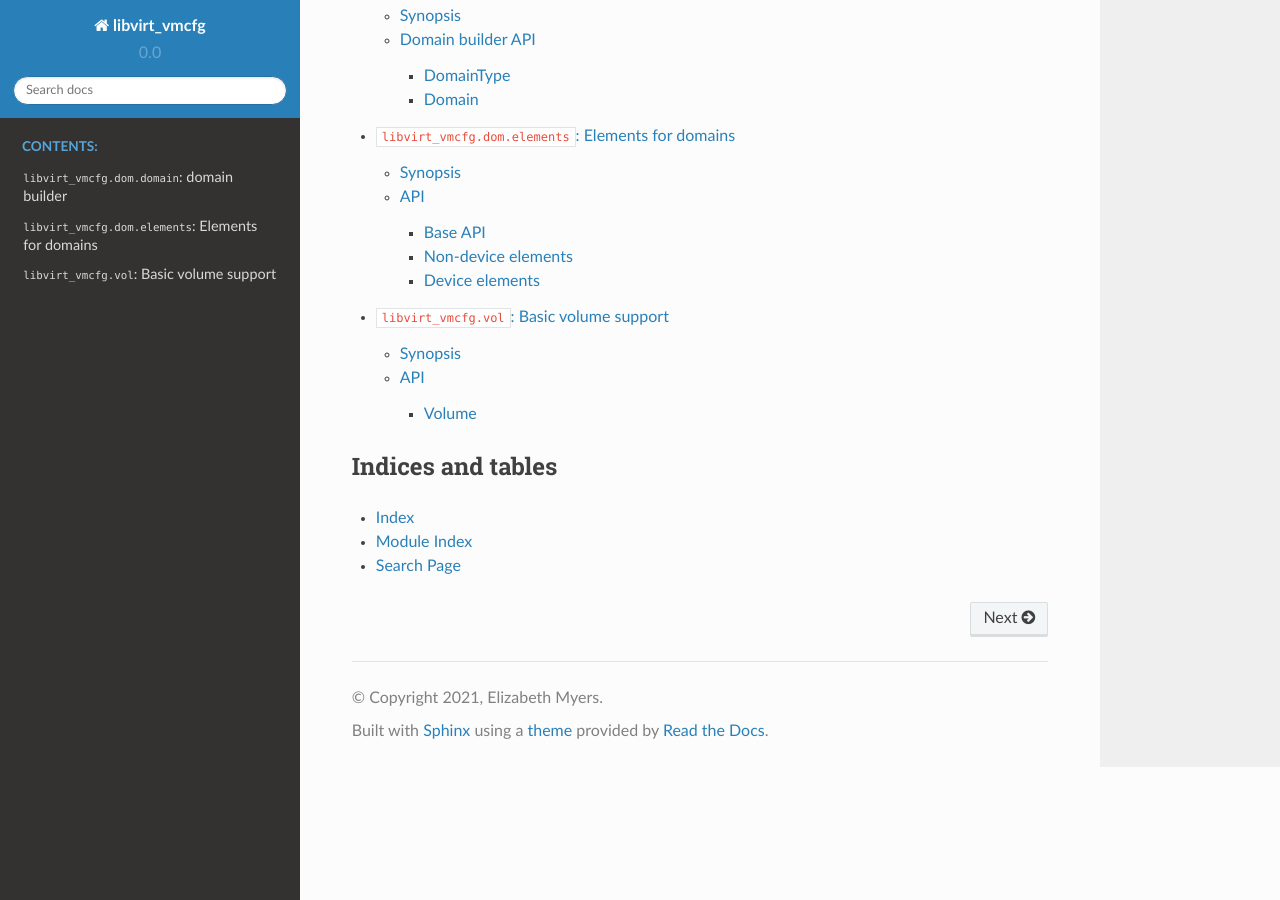
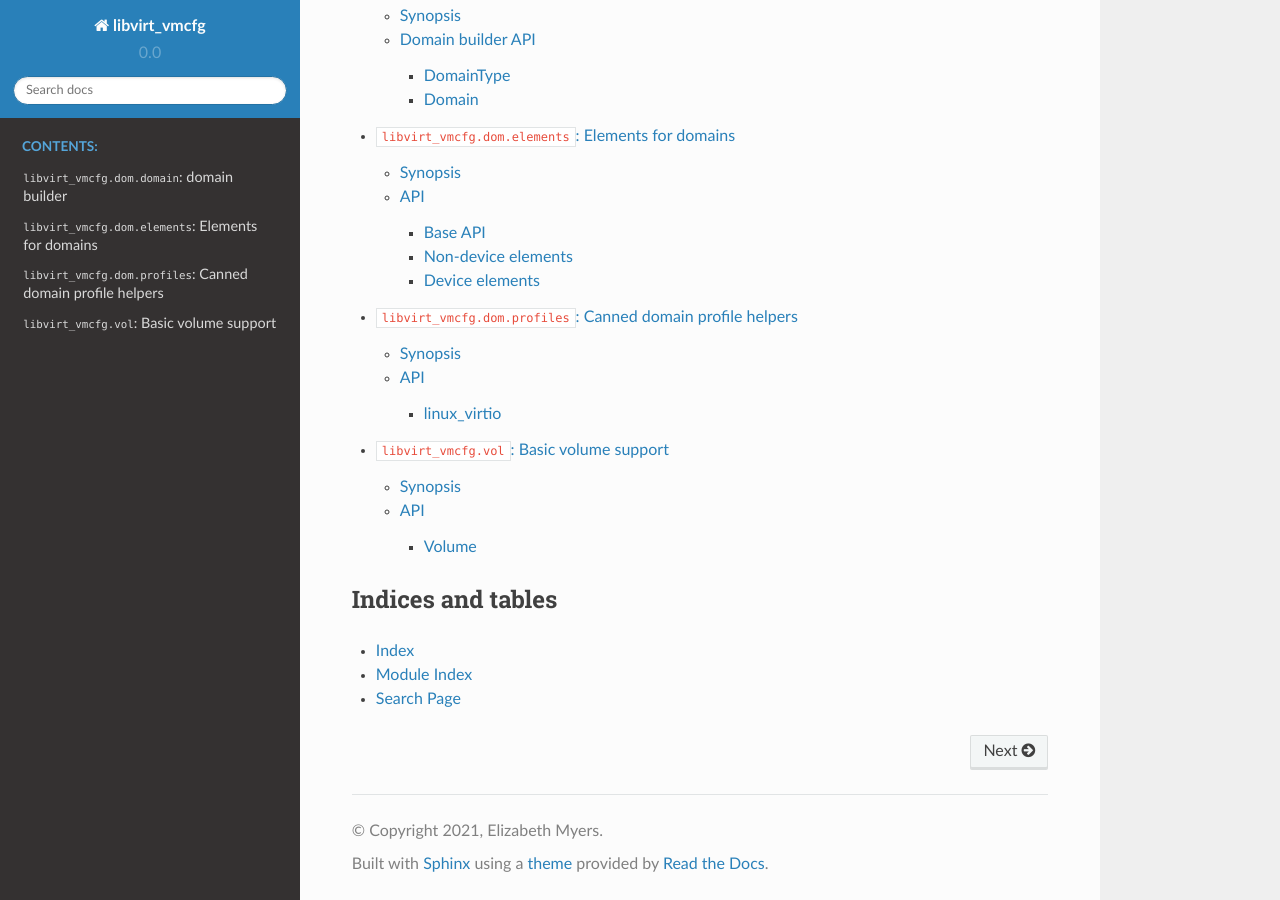
Before and after one commit to Elizafox/libvirt_vmcfg, a Sphinx documentation site: the page built from docs/source/index.rst, in a window 1280 px wide and 900 px high, scrolled down 940 px. Built offline with Sphinx 7.4.7 and the Read the Docs theme 2.0.0, drawn with Linux system fonts in a browser that asks for light colours; some of the changed lines change nothing that is shown.

Commit message:
Document profiles

```diff
--- /dev/null
+++ b/docs/source/dom/profiles.rst
@@ -0,0 +1,46 @@
+*************************************************************
+``libvirt_vmcfg.dom.profiles``: Canned domain profile helpers
+*************************************************************
+
+########
+Synopsis
+########
+The goal of this particular module is to help you build lists of elements you
+can then add to domains. It's designed to only output elements that almost
+everyone can agree on.
+
+###
+API
+###
+
+============
+linux_virtio
+============
+.. py:module:: libvirt_vmcfg.dom.profiles.linux_virtio
+
+.. py:function:: kvm_default_hardware(**kwargs) -> List[Element]:
+
+   :synopsis: Generate default hardware for Linux VirtIO domains.
+   :key int memory: Amount of memory for the domain (required)
+   :key str name: Name for the domain (required)
+   :key int vcpus: Number of VCPUs to allocate to domain (required)
+   :key str arch: Architecture (default ``"x86_64"``)
+   :key Sequence[str] boot_dev_order: Sequence of strings specifying
+                                      the boot order (default: undefined)
+   :key str emulator_path: Path to the emulator (default:
+                           ``/usr/bin/qemu-system-{arch}``)
+   :key int current_memory: Amount of memory to allocate to the domain
+                            initally (default: same as memory)
+   :key Union[str, python.uuid.UUID] uuid: UUID for the domain (default:
+                                           randomly generated via
+                                           :py:func:`~python:uuid.uuid4`)
+   :key lxml.etree._Element metadata: metadata tag to pass in (default:
+                                      undefined)
+
+   Generate a default list of
+   :py:class:`~libvirt_vmcfg.dom.elements.Element` s for Linux VirtIO guests.
+   This list may be suited for other operating systems, but they have not been
+   tested.
+
+   .. tip:: No disks or interfaces are attached. You can attach those by
+            appending your own elements to the end of the returned list.
--- a/docs/source/index.rst
+++ b/docs/source/index.rst
@@ -55,6 +55,7 @@ Quick example:
 
    dom/domain.rst
    dom/elements.rst
+   dom/profiles.rst
    vol/volume.rst
 
 
```
